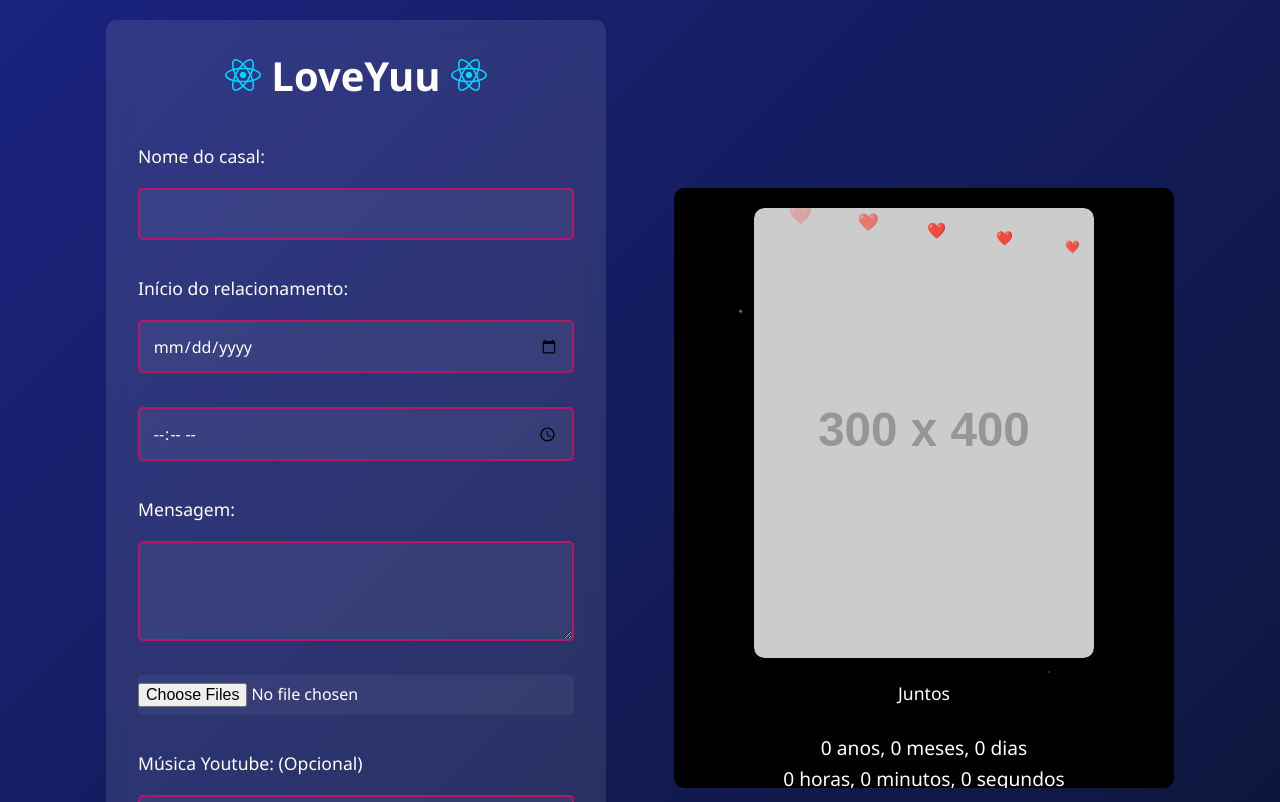
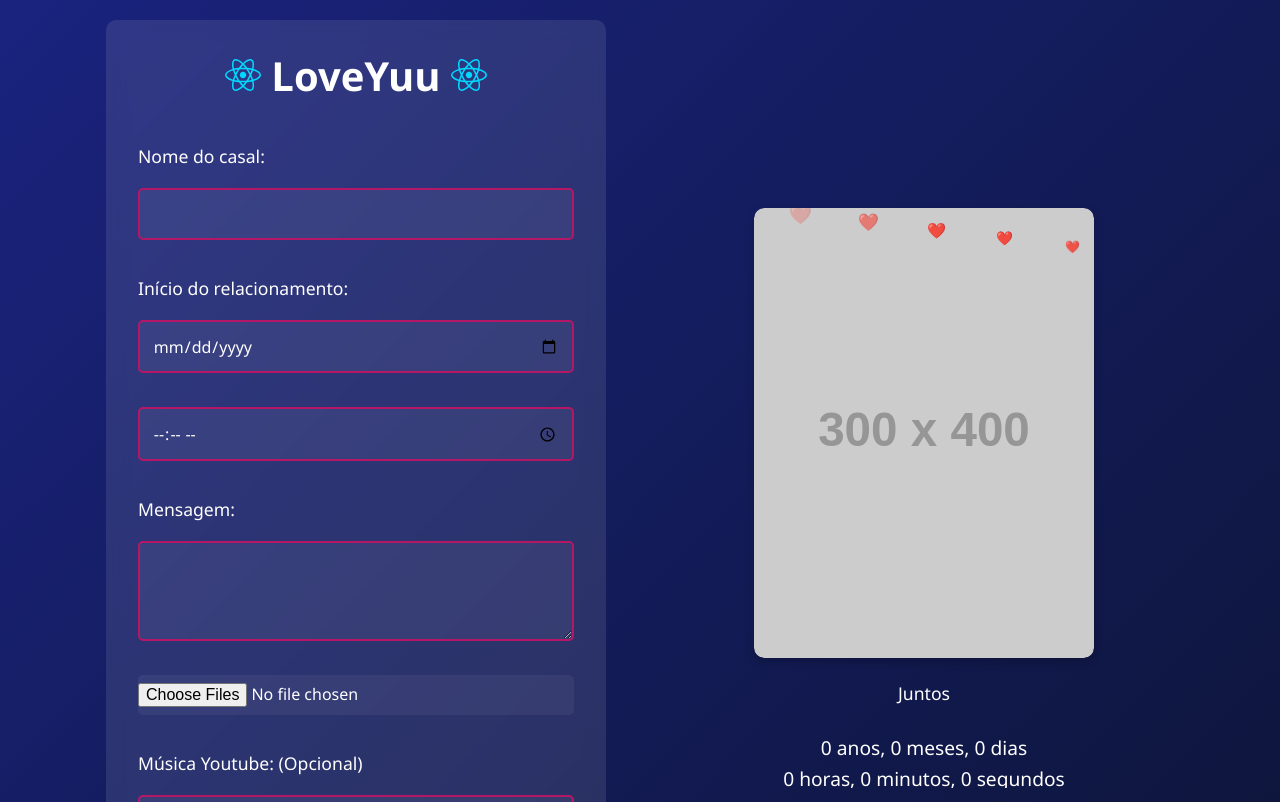
Before and after one commit to josias-gsd/loveRepository-frontEnd, a React (Vite) app: page / in a window 1280 px wide. Shown: the top 802 px of the page. Built offline with nearby package versions, Linux system fonts and the light colour scheme.

Commit message:
actualizado love-14

```diff
--- a/src/pages/home/preview.css
+++ b/src/pages/home/preview.css
@@ -4,36 +4,7 @@
   align-items: center;
   gap: 16px;
   text-align: center;
-  background: #000; /* fundo preto */
-  background-image: radial-gradient(
-      2px 2px at 20px 30px,
-      rgba(255, 255, 255, 0.8),
-      transparent
-    ),
-    radial-gradient(
-      1.5px 1.5px at 80px 120px,
-      rgba(255, 255, 255, 0.6),
-      transparent
-    ),
-    radial-gradient(
-      1.5px 1.5px at 150px 200px,
-      rgba(255, 182, 193, 0.6),
-      transparent
-    ),
-    radial-gradient(
-      1px 1px at 250px 80px,
-      rgba(255, 182, 193, 0.5),
-      transparent
-    ),
-    radial-gradient(
-      1px 1px at 400px 300px,
-      rgba(255, 255, 255, 0.7),
-      transparent
-    );
-  background-repeat: repeat;
-  background-size: 500px 500px;
-  animation: starsMove 60s linear infinite; /* estrelas se movem lentamente */
-
+  background: transparent;
   width: 100%;
   max-width: 500px;
   height: 600px;
--- a/src/pages/home/tela.css
+++ b/src/pages/home/tela.css
@@ -4,12 +4,11 @@
   display: flex;
   justify-content: center;
   align-items: center;
-  background: linear-gradient(
-    180deg,
-    #000000 0%,
-    #1a002a 60%,
-    rgba(255, 105, 180, 0.06) 100%
-  );
+  background-color: #000; /* fundo preto */
+  background-image: radial-gradient(2px 2px #fff, transparent 2px),
+    radial-gradient(2px 2px #fff, transparent 2px);
+  background-position: 0 0, 25px 25px; /* offset dos pontos */
+  background-size: 50px 50px;
   padding: 20px;
 }
 
```
